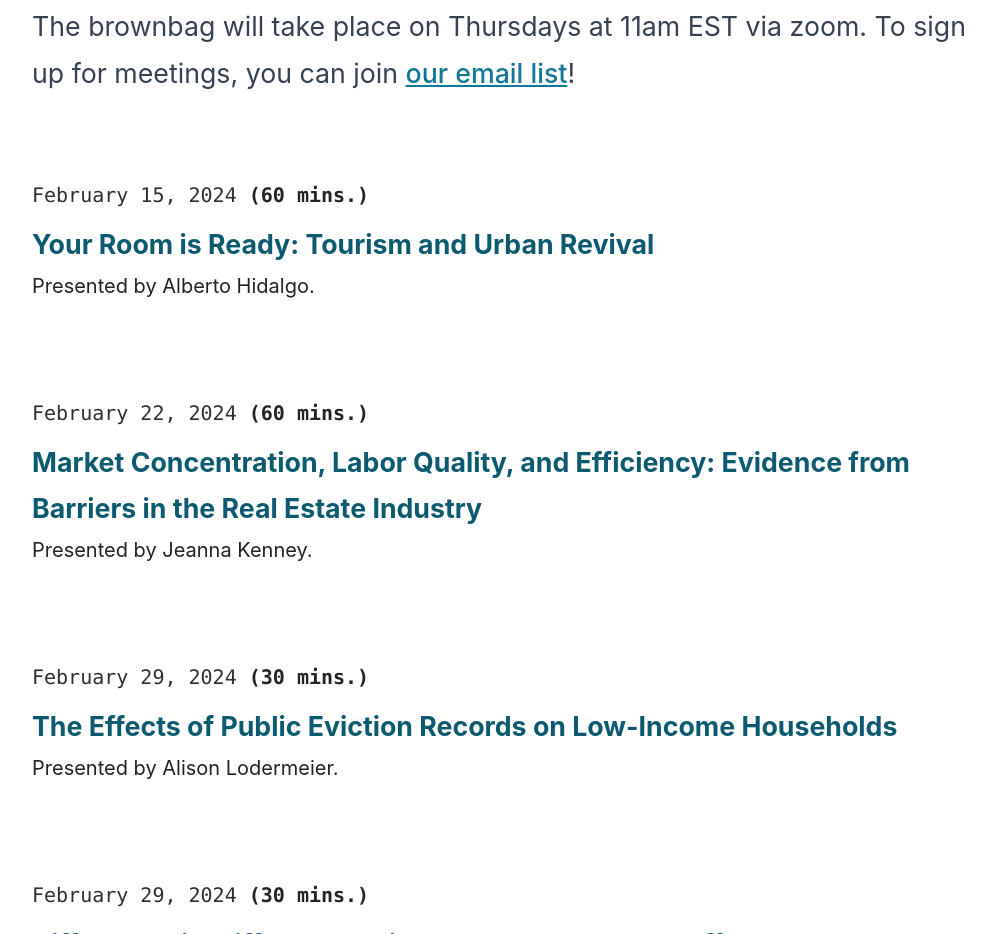
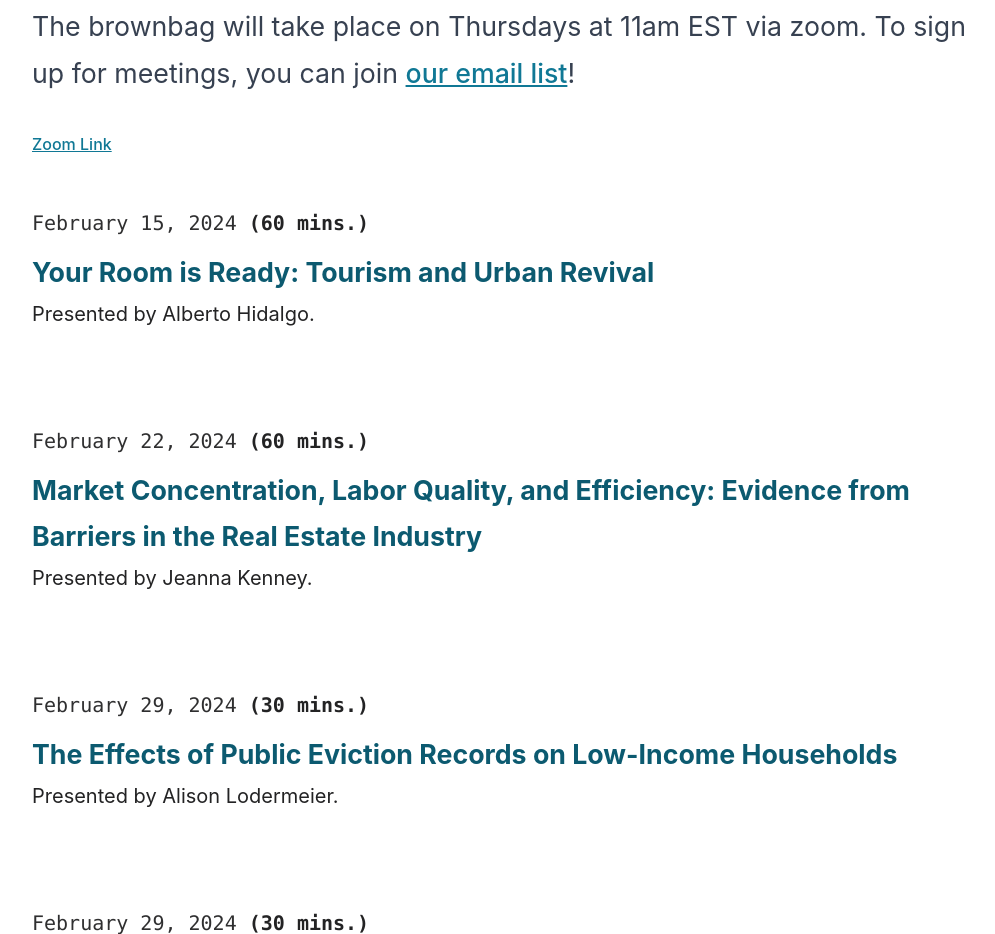
Before and after one commit to kylebutts/RUSH-Website, an Astro site: page / in a window 1280 px wide. Shown: the part 1350-2284 px from the top of the page, without its empty margins (132-1127 px from the left). Built offline with nearby package versions, Linux system fonts and the light colour scheme; Astro itself is replaced by a stand-in of ours; a web font is replaced by a local one.

Commit message:
Add zoom link

```diff
--- a/src/pages/index.mdx
+++ b/src/pages/index.mdx
@@ -16,6 +16,8 @@ We are organizing this brownbag to create a space for graduate students and post
 ## Spring 2024 Schedule
 
 The brownbag will take place on Thursdays at 11am EST via zoom. To sign up for meetings, you can join <a class='text-alice-500 underline' href="http://eepurl.com/idlgwP">our email list</a>!
+
+<a class='text-alice-500 underline' href='https://us02web.zoom.us/j/83586103571?pwd=MU9kbkUxbnBibFhMdkZ6SnlNcEtwUT09'>Zoom Link</a>
 
 
 <WorkshopItem
```
